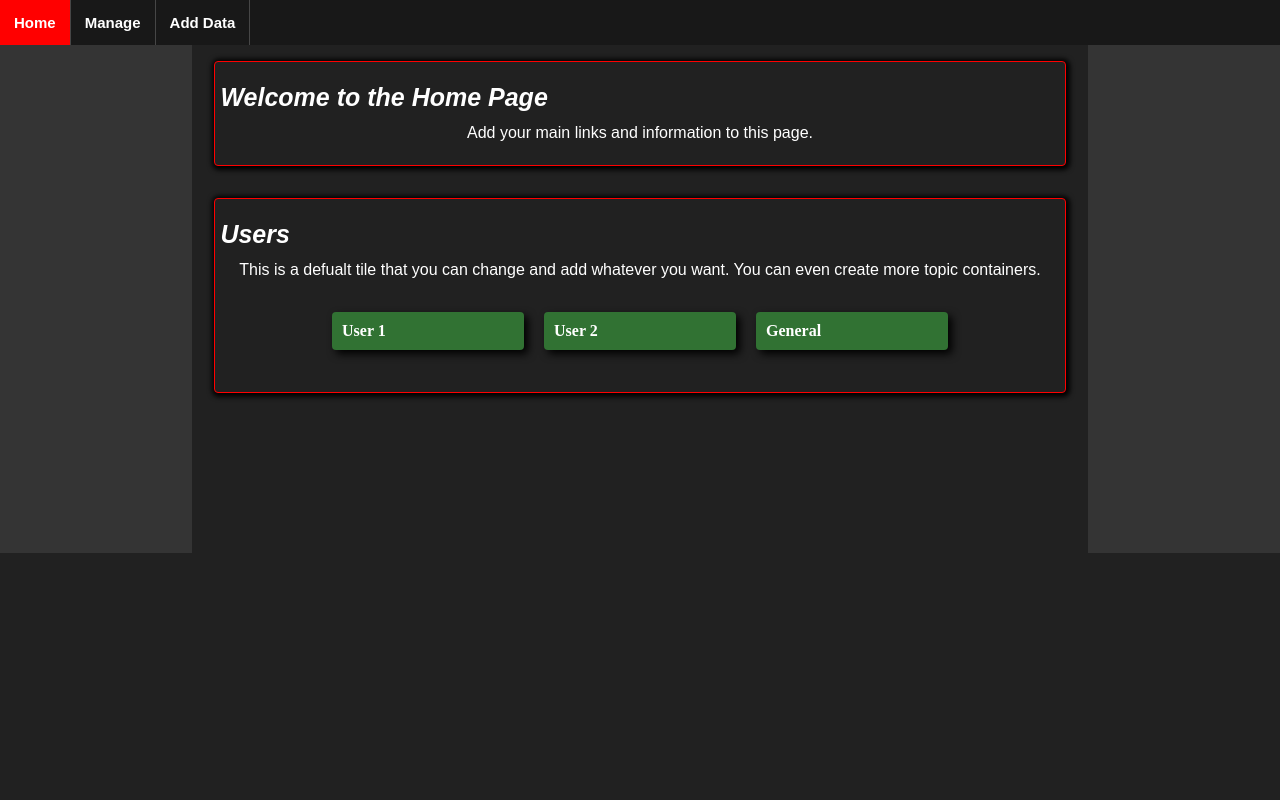
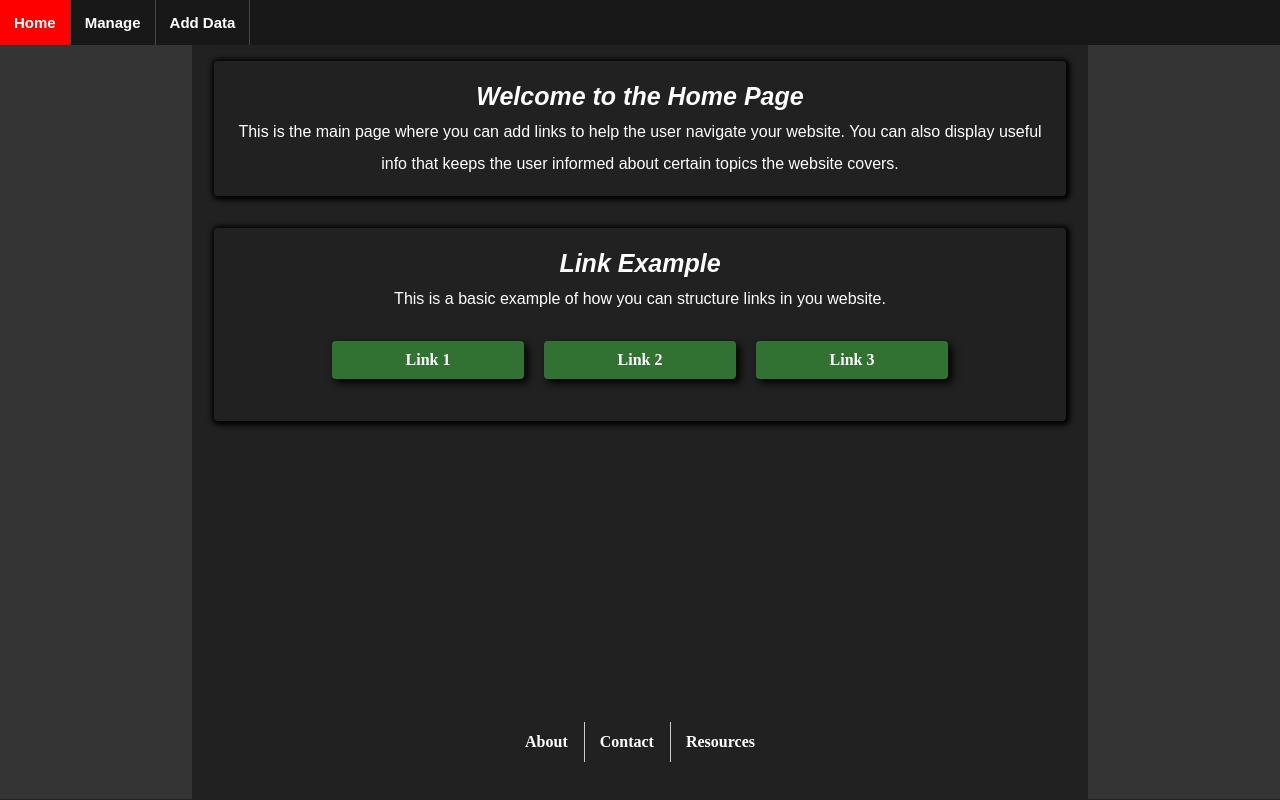
Before and after one commit to AuricFox/flask_template, a Flask app: page / in a window 1280 px wide. Run offline with Flask 3, Linux system fonts and the light colour scheme; parts of the project's set-up code (start-up, migrations or seed data) failed here and were passed over.

Commit message:
Finish styling and add some comments

```diff
--- a/app/__init__.py
+++ b/app/__init__.py
@@ -28,7 +28,6 @@ def init_app():
     app = Flask(__name__, instance_relative_config=False)
     # Configured for development
     app.config.from_object('config.DevConfig')
-    print("SECRET_KEY:", app.config['SECRET_KEY'])
 
     # Custom page not found
     def page_not_found(error):
@@ -38,10 +37,10 @@ def init_app():
     db.init_app(app)
 
     with app.app_context():
-        # NOTE: Include routes and custom modules here
+        # NOTE: Include custom modules here
         from . import utils
 
-        # NOTE: Register any blueprints here
+        # NOTE: Import and register any blueprints here
         from app.main import bp as main_bp
         from app.manage import bp as manage_bp
 
--- a/app/extensions.py
+++ b/app/extensions.py
@@ -1,6 +1,5 @@
 '''
 Manages flask application extensions
 '''
-
 from flask_sqlalchemy import SQLAlchemy
 db = SQLAlchemy()
--- a/app/models/models.py
+++ b/app/models/models.py
@@ -4,6 +4,9 @@ Creating Database Models
 from app.extensions import db
 
 class Models(db.Model):
+    '''
+    Default model for the current database
+    '''
     __tablename__ = 'Models'
     id = db.Column(db.Integer, primary_key=True)
     name = db.Column(db.String(50), nullable=False)
--- a/app/static/css/base.css
+++ b/app/static/css/base.css
@@ -44,6 +44,10 @@ body {
 
 .left-txt {
     text-align: left;
+}
+
+.shadow {
+    box-shadow: 1px 1px 5px 3px #000;
 }
 
 /* ========== Nav Bar ========== */
@@ -168,7 +172,8 @@ button[type="submit"]:hover:not(.link) {
     display: flex;
     flex-direction: row;
     width: 100%;
-    height: 100%;
+    min-height: calc(100vh - 46px);
+    height: inherit;
     background-color: #212121;
 }
 
@@ -248,7 +252,6 @@ button[type="submit"]:hover:not(.link) {
     width: 95%;
     margin: 1rem 0 1rem 0;
     padding: 1rem 0 1rem 0;
-    border: 1px solid red;
 }
 
 .topic-content {
@@ -511,8 +482,10 @@ textarea {
     background-color: inherit;
     bottom: 0;
     width: 100%;
-    height: 5rem;
-    margin-top: 4rem;
+    height: fit-content;
+    padding:1rem;
+    padding: 5rem 0 2rem 0;
+    margin-top: auto;
 }
 
 .footer {
@@ -522,6 +495,7 @@ textarea {
 }
 
 .info {
+    text-decoration: none;
     position: relative;
     color: #FFFFFF;
     font-weight: bold;
--- a/app/templates/base.html
+++ b/app/templates/base.html
@@ -13,7 +13,6 @@
     </head>
 
     <body>
-        <div>
         <!--Main Navigation Tile-->
         <div id="nav-bar">
             <ul class="nav">
@@ -25,9 +24,9 @@
                     <div class="dropbtn nav-tile">Example</div>
                     <div class="dropdown-element" style="display: none;">
                         --- ADD SUB-NAV ELEMENTS HERE ---
-                            <a class="drop-link" href="#">Example Page 1</a>
-                            <a class="drop-link" href="#">Example Page 2</a>
-                            <a class="drop-link" href="#">Example Page 3</a>
+                        <a class="drop-link" href="{{  url_for('main.index')  }}">Link 1</a>
+                        <a class="drop-link" href="{{  url_for('main.index')  }}">Link 2</a>
+                        <a class="drop-link" href="{{  url_for('main.index')  }}">Link 3</a>
                     </div>
                 </div></li>
                 -->
@@ -39,7 +38,6 @@
             </form>
             -->
         </div>
-        </div>
 
         <!--Contains All Content Tiles-->
         <div class="content">
@@ -47,20 +45,20 @@
             <div class="side-nav">
                 {% block sidenav %}{% endblock %}
             </div>
+
             <!-- Main content section -->
             <div class="topics">
                 {% block content %}{% endblock %}
 
                 <div class="footer-tile">
-                    <!--
                     <footer class="footer" id="foot">
-                        <div class="info" id="about">About</div>
-                        <div class="info" id="contact">Contact</div>
-                        <div class="info" id="resources">Resources</div>
+                        <a class="info" id="about" href="{{  url_for('main.index')  }}">About</a>
+                        <a class="info" id="contact" href="{{  url_for('main.index')  }}">Contact</a>
+                        <a class="info" id="resources" href="{{  url_for('main.index')  }}">Resources</a>
                     </footer>
-                    -->
                 </div>
             </div>
+
             <!-- Extra content section-->
             <div class="extras">
                 {% block extras %}{% endblock %}
--- a/app/templates/index.html
+++ b/app/templates/index.html
@@ -5,22 +5,23 @@
 
 {% block content %}
 
-<div class="topic">
-    <div class="title">Welcome to the Home Page</div>
-    <div class="description" id="tutorial-description">
-        Add your main links and information to this page.
+<div class="topic shadow">
+    <div class="title center-txt">Welcome to the Home Page</div>
+    <div class="description center-txt" id="tutorial-description">
+        This is the main page where you can add links to help the user navigate your website. You can also display useful info that keeps
+        the user informed about certain topics the website covers.
     </div>
 </div>
 
-<div class="topic">
-    <div class="title">Users</div>
-    <div class="description" id="tutorial-description">
-        This is a defualt tile that you can change and add whatever you want. You can even create more topic containers.
+<div class="topic shadow">
+    <div class="title center-txt">Link Example</div>
+    <div class="description center-txt" id="tutorial-description">
+        This is a basic example of how you can structure links in you website.
     </div>
     <div class="link-list">
-        <a class="link" href="{{  url_for('manage.index')  }}">User 1</a>
-        <a class="link" href="{{  url_for('manage.index')  }}">User 2</a>
-        <a class="link" href="#">General</a>
+        <a class="link center-txt" href="{{  url_for('main.index')  }}">Link 1</a>
+        <a class="link center-txt" href="{{  url_for('main.index')  }}">Link 2</a>
+        <a class="link center-txt" href="{{  url_for('main.index')  }}">Link 3</a>
     </div>
 </div>
 
--- a/app/templates/manage/manage.html
+++ b/app/templates/manage/manage.html
@@ -13,7 +13,7 @@
 </div>
 
 <div class="info-table">
-    <table>
+    <table class="shadow">
         <thead>
             <tr>
                 <th class="left-txt">ID</th>
```
Also changed, not shown: other parts of app/static/css/base.css (+10 -43 lines), app/templates/manage/add.html (+4 -9 lines), app/templates/manage/edit.html (+8 -13 lines), data/app.db. Lines whose indentation alone changed are shown as unchanged.
